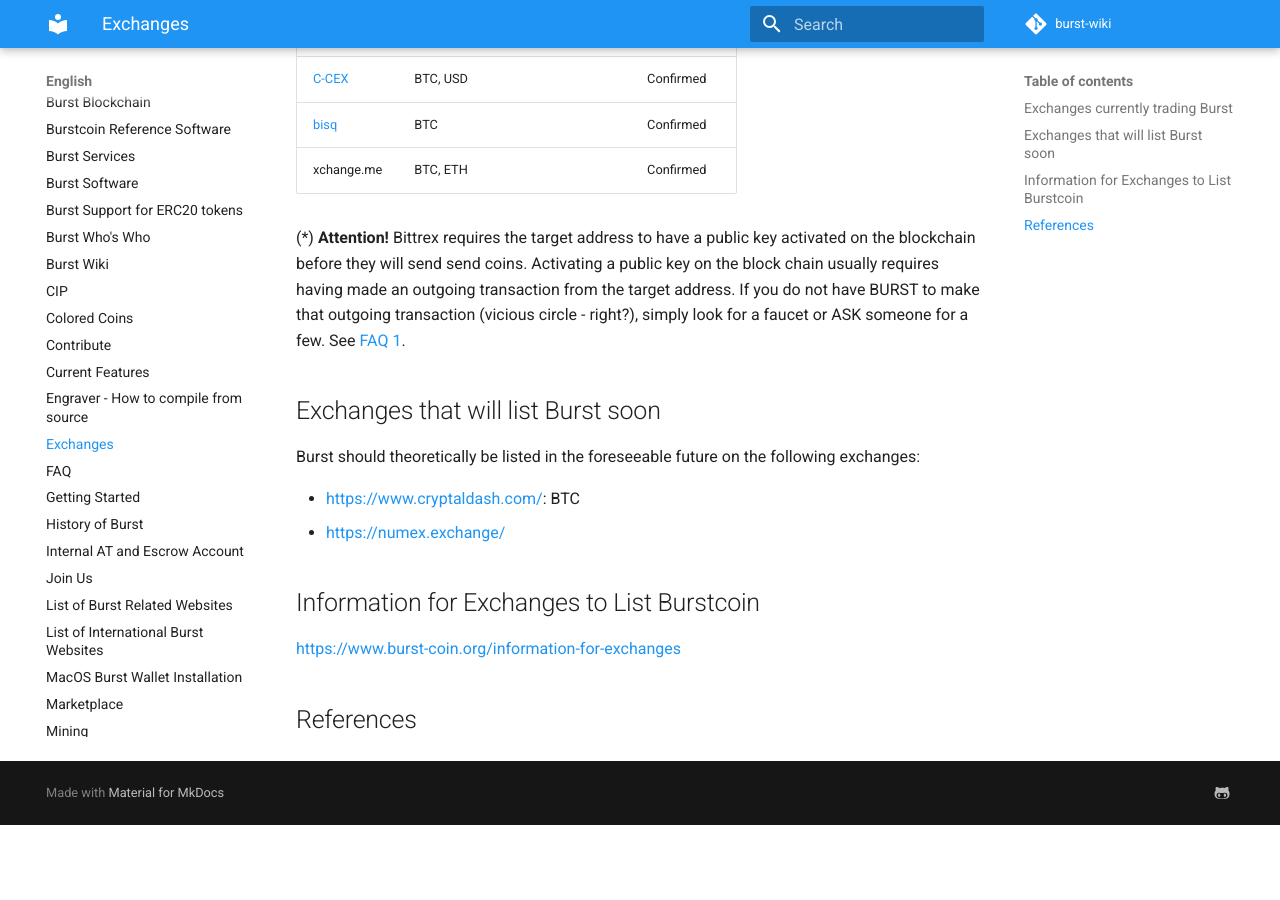
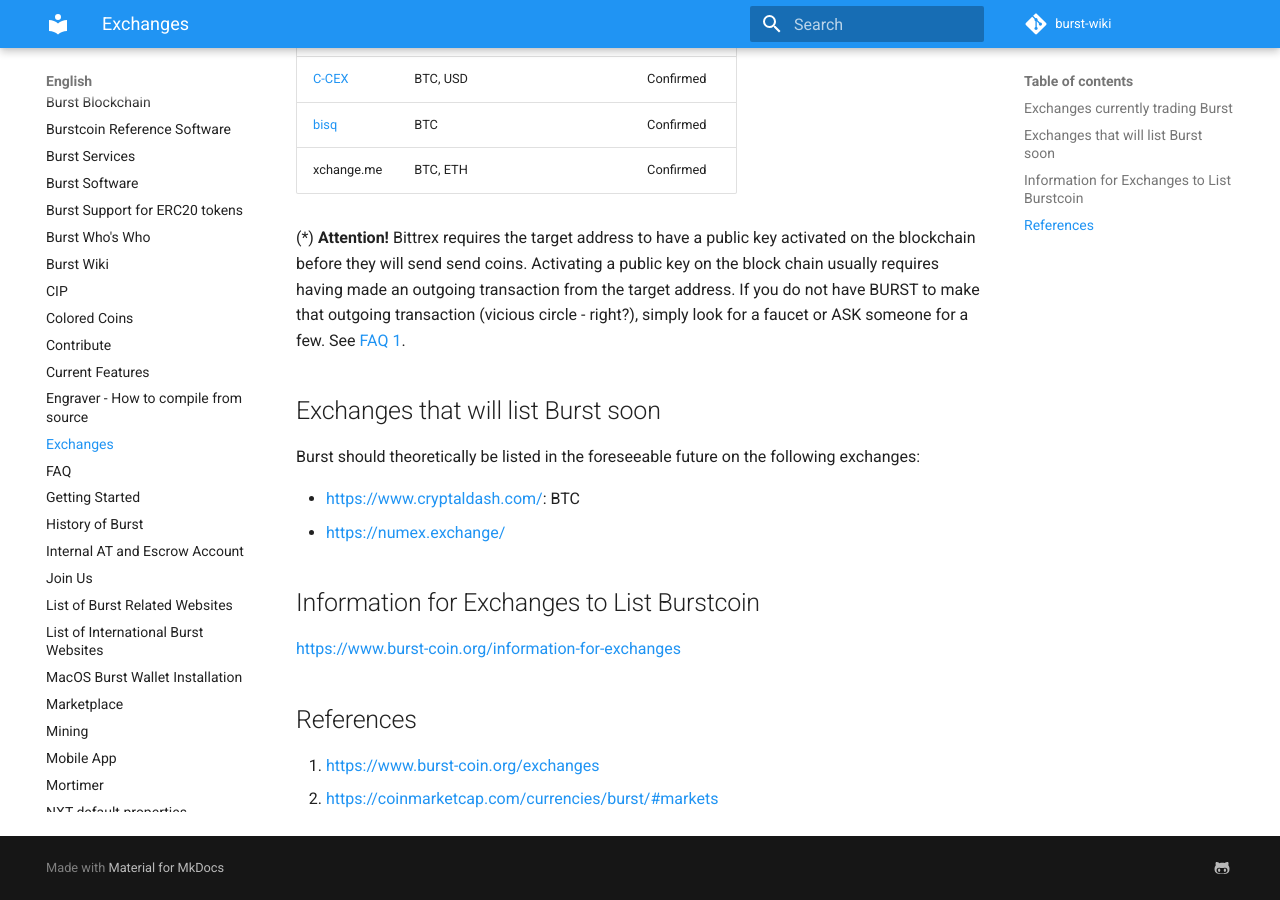
Before and after one commit to burst-apps-team/burst-wiki, an MkDocs documentation site: the page built from docs/en/exchanges.md, in a window 1280 px wide and 900 px high, scrolled down 582 px. Built offline with MkDocs 1.6.1 and Material for MkDocs 9.7.7, drawn with Linux system fonts in a browser that asks for light colours; comment, search, counter and statistics services are not loaded; old or Windows-style settings are respelled for this version of MkDocs; before the commit the page ends 1407 px from its top, so only the background shows below that; part of the change alters nothing that is shown.

Commit message:
Update exchanges.md

```diff
--- a/docs/en/exchanges.md
+++ b/docs/en/exchanges.md
@@ -1,7 +1,7 @@
 Exchanges currently trading Burst
 ---------------------------------
 
-Burst can be traded on the following exchanges against the given other currencies:[^1] [^2]
+Burst can be traded on the following exchanges against the given other currencies:
 
 | Name                                                             | Currencies                        | HF1 Support |
 |------------------------------------------------------------------|-----------------------------------|-------------|
@@ -33,6 +33,5 @@ Information for Exchanges to List Burstcoin
 References
 ----------
 
-[^1]: <https://www.burst-coin.org/exchanges>
-
-[^2]: <https://coinmarketcap.com/currencies/burst/#markets>
+1. [https://www.burst-coin.org/exchanges](https://www.burst-coin.org/exchanges)
+2. [https://coinmarketcap.com/currencies/burst/#markets](https://coinmarketcap.com/currencies/burst/#markets)
```
